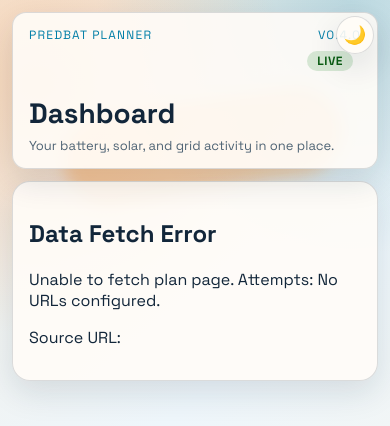
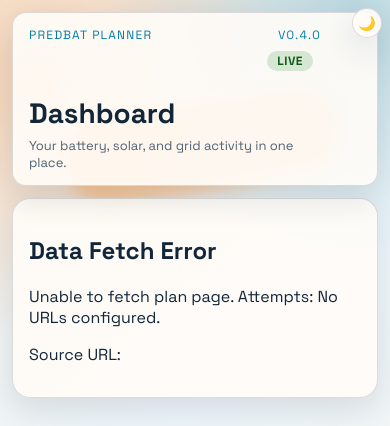
Before and after one commit to mabnz/predbat-frontend, a Flask app: page / in a window 390 px wide. Shown: the top 426 px of the page. Run offline with Flask 3, Linux system fonts and the light colour scheme.

Commit message:
move dark mode icon position

```diff
--- a/static/app.js
+++ b/static/app.js
@@ -342,11 +342,6 @@
     }
 
     const cards = [];
-    cards.push({
-      label: "Projected Cost Remaining",
-      value: fmt.money(todayCost ?? totalCost, currencyMajor),
-      type: "cost-remaining",
-    });
     if (todaySpentSoFar !== null) {
       const totalTodayProjected = (todayCost ?? totalCost ?? 0) + todaySpentSoFar;
       cards.push({
--- a/static/styles.css
+++ b/static/styles.css
@@ -733,6 +733,15 @@
 
   .hero {
     padding: 14px 16px;
+    padding-right: 56px;
+  }
+
+  .theme-toggle {
+    top: 8px;
+    right: 8px;
+    width: 30px;
+    height: 30px;
+    font-size: 14px;
   }
 
   .hero h1 {
```
